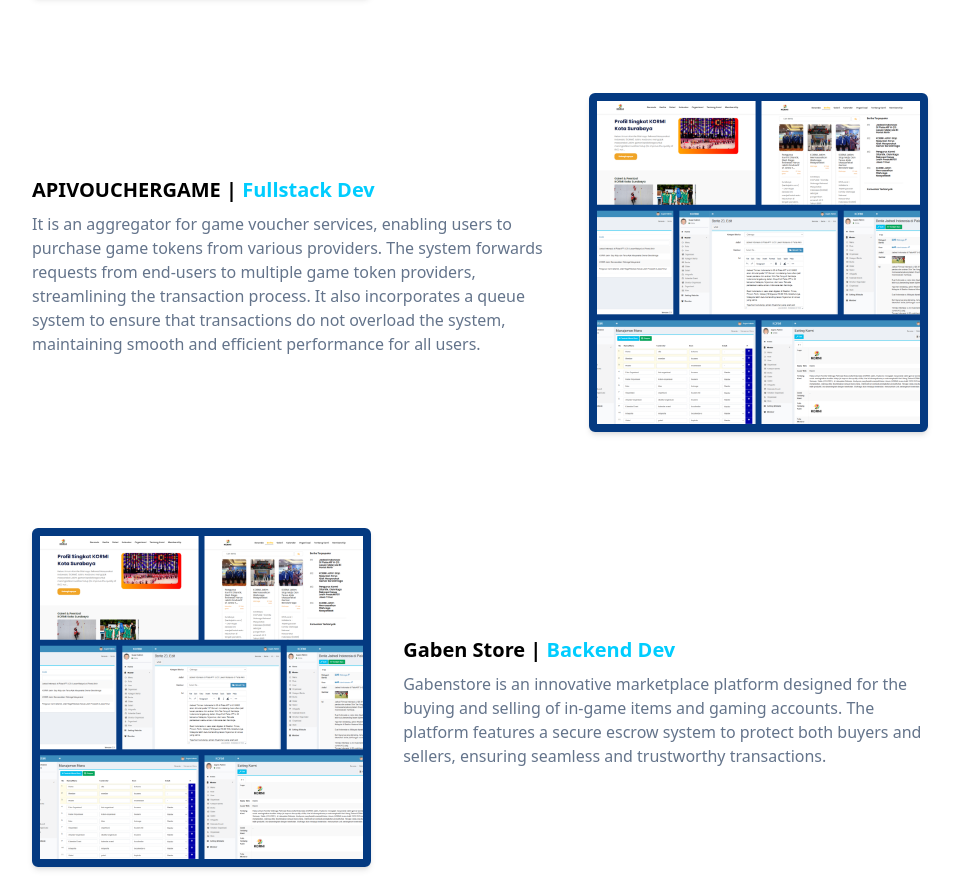
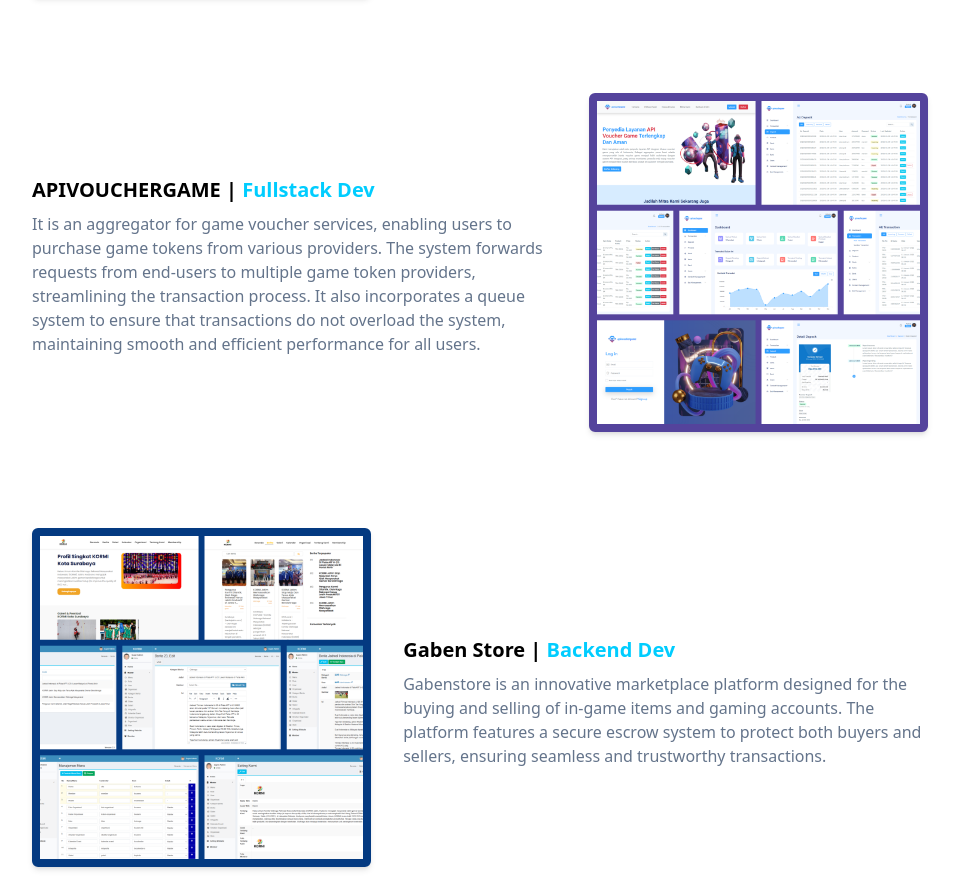
Before and after one commit to dwiki-mukti/personal-profile, a website: page index.html in a window 1280 px wide. Shown: the part 4131-5021 px from the top of the page, without its empty margins (160-1119 px from the left). Drawn offline with Linux system fonts and the light colour scheme.

Commit message:
Update | apivouchergame

```diff
--- a/index.html
+++ b/index.html
@@ -317,8 +317,8 @@
                 </div>
                 <div class="grid lg:grid-cols-5 gap-8 mt-[6rem]">
                     <div class="lg:order-last col-span-3 md:col-span-2">
-                        <div class="rounded-md shadow-md border-8 border-[#043a81]">
-                            <img src="public/image/porto/kormi-surabaya.png" width="w-full" class="aspect-square">
+                        <div class="rounded-md shadow-md border-8 border-[#54439C]">
+                            <img src="public/image/porto/apivouchergame.png" width="w-full" class="aspect-square">
                         </div>
                     </div>
                     <div class="col-span-3 flex pb-4">
```
Also changed, not shown: public/image/porto/apivouchergame.png (added), public/style/portofolio.css.
